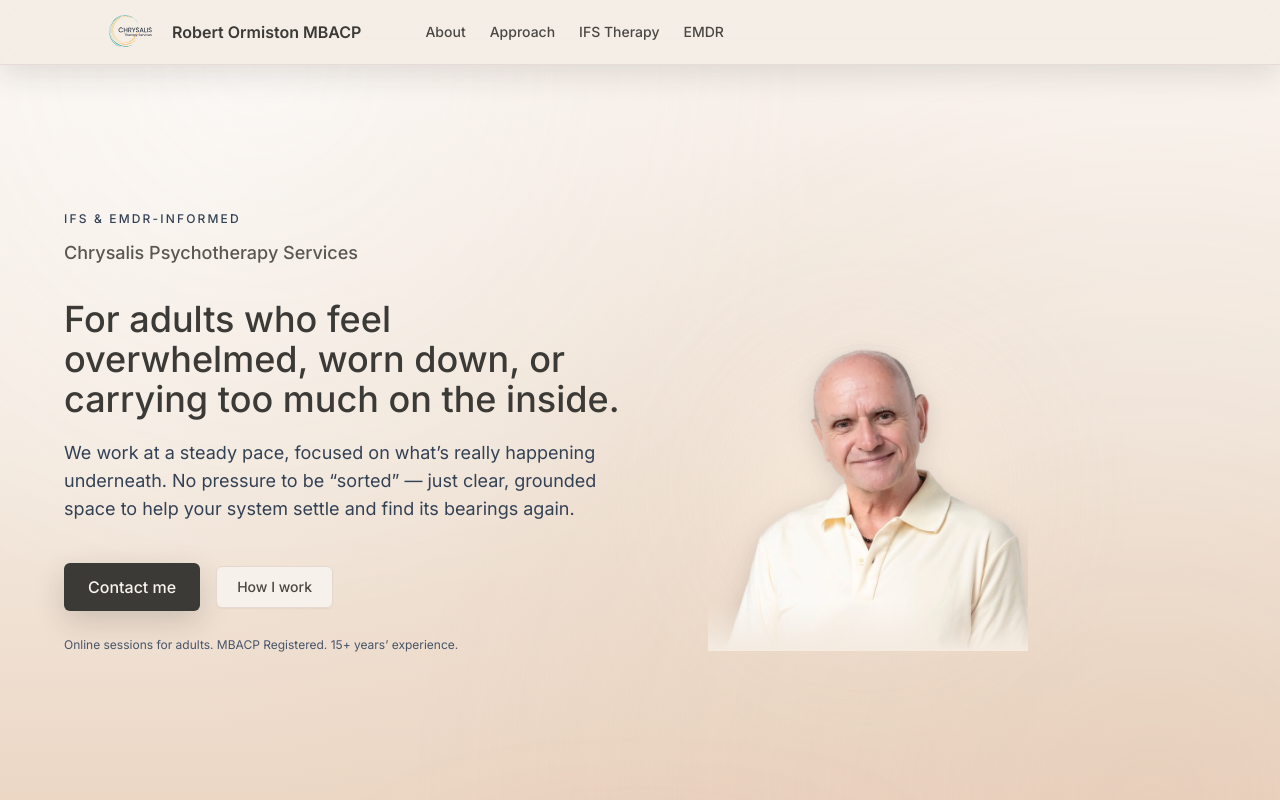
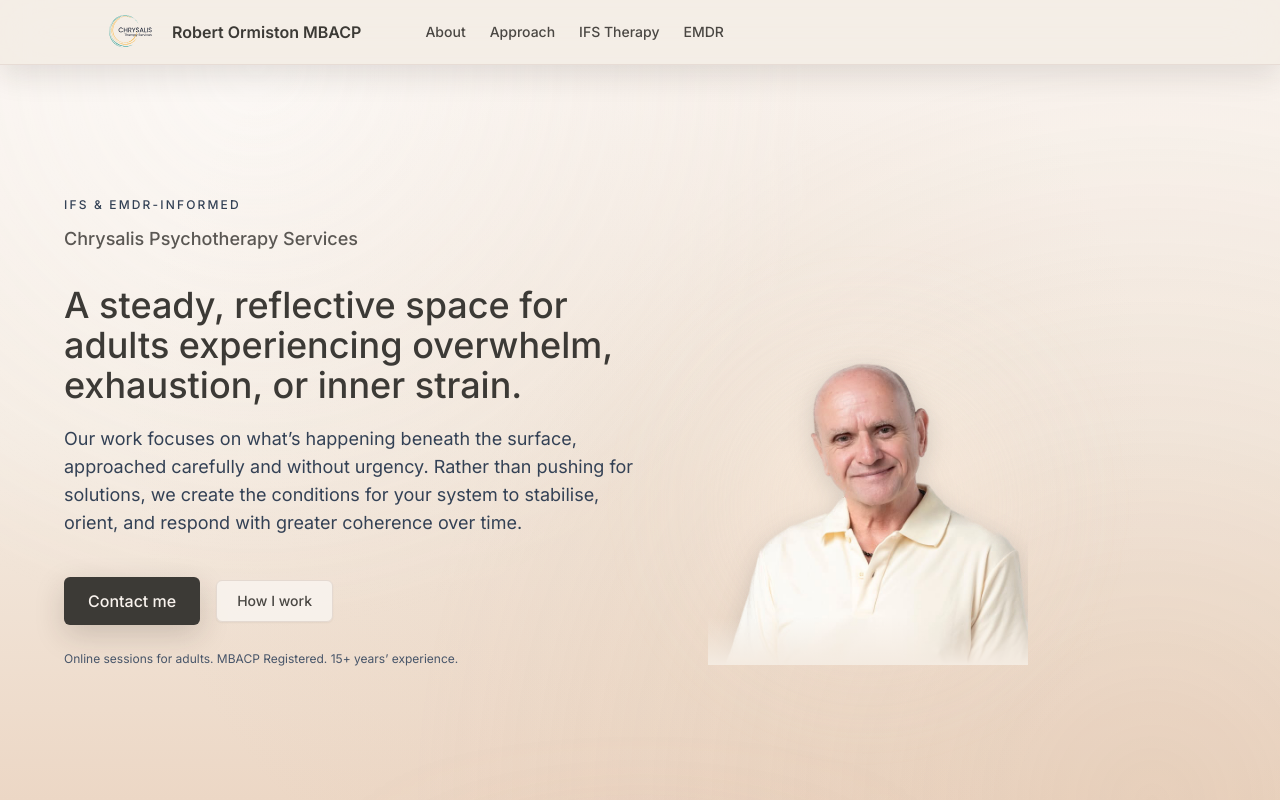
Before and after one commit to stopinder/ifs-funnel, a Vue app: page / in a window 1280 px wide. Shown: the top 800 px of the page. Built offline with nearby package versions, Linux system fonts and the light colour scheme.

Commit message:
Update hero copy

```diff
--- a/src/components/HeroSection.vue
+++ b/src/components/HeroSection.vue
@@ -58,16 +58,14 @@ function handleImgError(e: Event) {
             id="hero-title"
             class="mt-8 text-2xl md:text-3xl lg:text-4xl font-medium leading-tight md:leading-snug text-[#3c3a36]"
         >
-          For adults who feel overwhelmed, worn down, or carrying too much on the inside.
+          A steady, reflective space for adults experiencing overwhelm, exhaustion, or inner strain.
         </h1>
 
         <p
             id="hero-intro"
             class="mt-5 text-base md:text-lg text-slate-700 leading-relaxed"
         >
-          We work at a steady pace, focused on what’s really happening underneath. No pressure
-          to be “sorted” — just clear, grounded space to help your system settle and find its
-          bearings again.
+          Our work focuses on what’s happening beneath the surface, approached carefully and without urgency. Rather than pushing for solutions, we create the conditions for your system to stabilise, orient, and respond with greater coherence over time.
         </p>
 
         <!-- CTA -->
```
